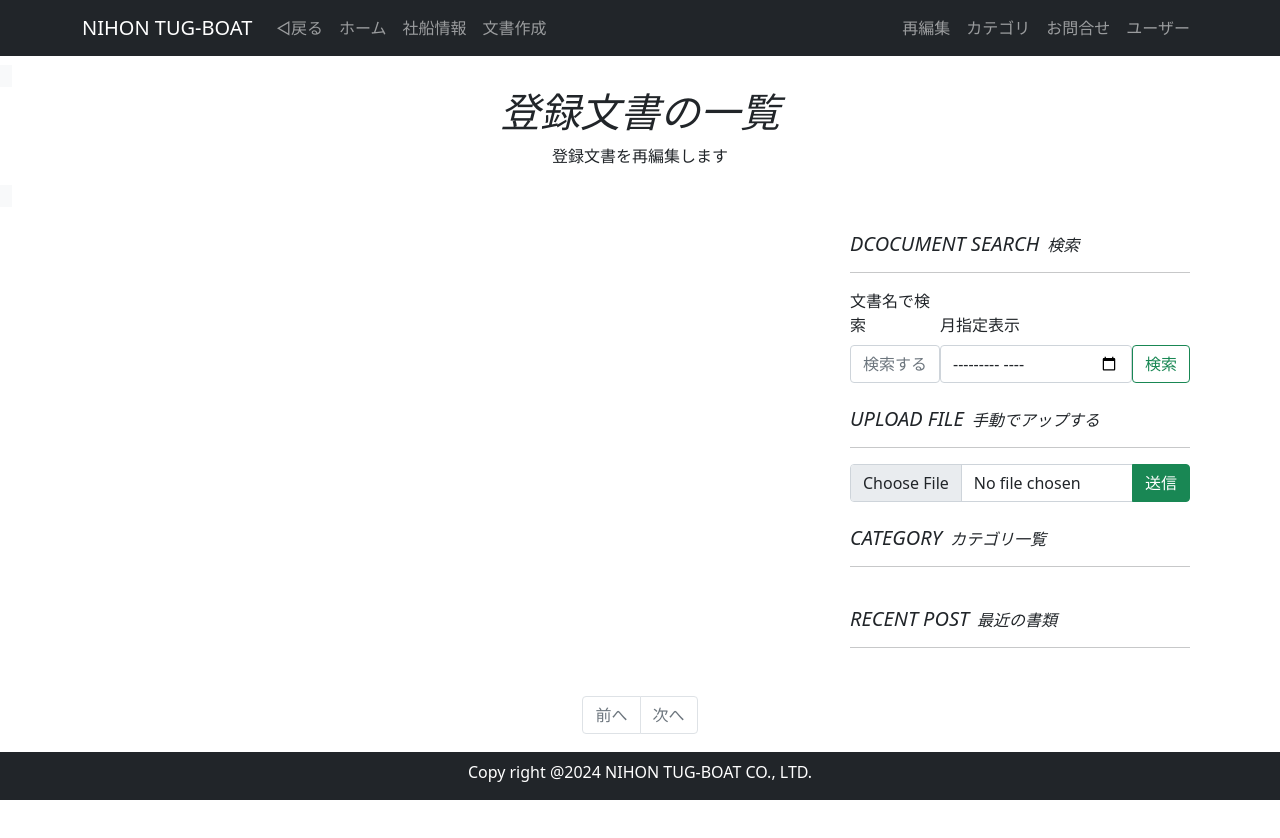
After one commit to HideakiKuroda/flask-webapp2, a Flask app: template ntb_marine/templates/documents/edited_list.html in a window 1280 px wide. The commit adds this page. Run offline with Flask 3, Linux system fonts and the light colour scheme; the template is opened without the code that fills it: values that come from a table or form of the project are taken from there, others are empty; some libraries are stand-ins or nearby versions.

Commit message:
24.6.23 EditedSearch is OK

```diff
--- a/ntb_marine/document/forms.py
+++ b/ntb_marine/document/forms.py
@@ -1,12 +1,17 @@
 from flask_wtf import FlaskForm
 from flask_wtf.form import _Auto
-from wtforms import StringField, SubmitField, ValidationError, TextAreaField,SelectField, IntegerField
-from wtforms.validators import DataRequired, NumberRange
+from wtforms import StringField, SubmitField, ValidationError, TextAreaField,SelectField, IntegerField, DateField
+from wtforms.validators import DataRequired, NumberRange, Optional
 from ntb_marine.models import FileCategory
 from flask_wtf.file import FileField, FileAllowed
 
 class TemplateSearchForm(FlaskForm):
     searchtext = StringField('')
+    submit = SubmitField('検索')
+
+class EditedSearchForm(FlaskForm):
+    searchtext = StringField('文書名で検索')
+    searchdate = StringField('月指定表示', validators=[Optional()])
     submit = SubmitField('検索')
 
 class SignatureForm(FlaskForm):
--- a/ntb_marine/templates/base.html
+++ b/ntb_marine/templates/base.html
@@ -45,7 +45,7 @@
 
             <ul class="navbar-nav ms-auto">
                 <li class="nav-item">
-                <a class="nav-link "  href="#">再編集</a>
+                <a class="nav-link "  href="{{ url_for('document.edited_list') }}">再編集</a>
               </li>
               <li class="nav-item">
                 <a class="nav-link" href="#">カテゴリ</a>
--- /dev/null
+++ b/ntb_marine/templates/documents/edited_list.html
@@ -0,0 +1,246 @@
+{% extends "base.html" %}
+{% block content %}
+<header id="page-header">
+	<dev class="container my-3 bg-light">
+		<div class="row">
+			<div class="col-md-6 m-auto text-center">
+					<h1 class="fst-italic">登録文書の一覧</h1>
+					<p>登録文書を再編集します</p>
+			</div>
+		</div>
+	</dev>
+</header>
+<!-- Page discription -->
+<div class="container my-3">
+	<div class="row mb-2">
+		<!-- content(Left) -->
+		<div class="col-8">
+		<!-- Blog Post -->
+			<section id="blog_post">
+				<div class="row">
+					{% for edited in edited_list.items %}
+					<div class="col-sm-3 mb-2">
+						<div class="card">
+							<div class="card-body" style="max-height: 26rem;">
+								<div class="mb-2" style="text-align: center;">
+									{% if edited.file_name.endswith('.xlsx') %}
+										<img src="{{ url_for('static', filename='/Excel/Excel-1.png')}}"  class="img-fluid card-img-top" style="max-height: 10rem; width: 50%;">
+									{% elif edited.file_name.endswith('.docx') %}
+										<img src="{{ url_for('static', filename='/Word/Word-1.png')}}"  class="img-fluid card-img-top" style="max-height: 10rem; width: 50%;">
+									{% endif %}
+								</div>
+								<h5 class="card-title">{{ edited.name }}</h5>
+								<p class="card-text">No.:{{ edited.doc_code }}</p>
+								<p class="card-text">日付:{{ edited.updated_at }}</p>
+								<p class="card-text">署名:{{ edited.signature }}</p>
+								<button type="button" class="btn btn-primary" data-bs-toggle="modal" data-bs-target="#createDocumentModal"
+									data-template-name="{{ edited.name }}" data-template-doc-code="{{ edited.doc_code }}" data-template-id="{{ edited.id }}">
+									再編集
+								</button>
+							</div>
+						</div>
+					</div>
+					{% endfor %}
+				</div>
+			</section>
+
+			<!-- メニュー  -->
+			<section id="menu">
+
+			</section>
+		</div>
+		<!-- Side Bar -->
+		<div class="col-md-4">
+			<div class="sticky-top">
+			<!-- <div class="position-sticky" style="top: 2rem;"> -->
+				<!-- 検索欄 -->
+				<!-- <div class="container-fluid mb-3"> -->
+					<div class="p-2 mb-2">
+						<h5 class="fst-italic">DCOCUMENT SEARCH<span class="ms-2 fs-6">検索</span></h5>
+						<hr>
+						<form action="{{ url_for('document.edited_serch')}}" class="d-flex" method="POST" >
+						{{ edited_form.hidden_tag() }}
+						<div class="d-flex align-items-end">
+						{{ render_field(edited_form.searchtext, class="form-control me-2", placeholder="検索するテキスト入力") }}
+						{{ render_field(edited_form.searchdate, type="month", class="form-control") }}
+						{{ edited_form.submit(class="btn btn-outline-success h-52") }}
+						</div>
+						</form>
+					</div>
+				<div class="p-2 mb-2">
+					<h5 class="fst-italic">UPLOAD FILE<span class="ms-2 fs-6">手動でアップする</span></h5>
+					<hr>
+					<form method="POST" enctype="multipart/form-data" action="#">
+					<div class="input-group">
+						<input type="file" class="form-control" id="inputGroupFile04" name="file1">
+					  	<button class="btn btn-success" type="submit">
+							送信
+					  </button>
+					</div>
+				  </form>
+				</div>
+				<!-- カテゴリ一覧 -->
+				<div class="p-2 mb-2">
+					<h5 class="fst-italic">CATEGORY<span class="ms-2 fs-6">カテゴリ一覧</span></h5>
+					<hr>
+					<ol class="list-unstyled">
+						{% for category in file_categories %}
+						<li>
+							<a href="{{ url_for('document.category_posts', file_category_id=category.id ) }}" class="text-decoration-none">
+								<span class="ms-2">{{ category.name }}</span>
+							</a>
+						</li>
+						<hr>
+						{% endfor %}
+					</ol>
+				</div>
+				<!-- 最新記事 -->
+				<div class="p-2 mb-2">
+					<h5 class="fst-italic">RECENT POST<span class="ms-2 fs-6">最近の書類</span></h5>
+					<hr>
+					<ol class="list-unstyled">
+						{% for recent_doc in edited_docs %}
+						<li>
+							<a href="#" class="text-decoration-none">
+								{% if recent_doc.file_name.endswith('.xlsx') %}
+								<img src="{{ url_for('static', filename='/Excel/Excel-1.png')}}"  class="img-fluid" width="90" height="50">
+								{% elif recent_doc.file_name.endswith('.docx') %}
+								<img src="{{ url_for('static', filename='/Word/Word-1.png')}}"  class="img-fluid" width="90" height="50">
+								{% endif %}
+								<span class="ms-2">{{ recent_doc.doc_code }}</span>
+								<span class="ms-2">{{ recent_doc.name }}</span>
+							</a>
+						</li>
+						<hr>
+						{% endfor %}
+					</ol>
+				</div>
+			<!-- </div> -->
+			</div>
+		</div> <!-- Side Bar end-->
+	</div>   <!--  <div class="row mb-2"></div> -->
+	<!-- pagination -->
+	<div class="row mb-2">
+		<nav class="my-2" aria-label="Page navigation">
+			<ul class="pagination justify-content-center">
+			<li {% if edited_list.has_prev %}class="page-item"{% else %} class="page-item disabled"{% endif %}><a class="page-link" href="{% if edited_list.has_prev %}{{ url_for('document.doc_temps', page=edited_list.prev_num)}}{% else %}#{% endif %}">前へ</a></li>
+			{% for page_num in edited_list.iter_pages(left_edge=1, right_edge=1, left_current=1, right_current=2) %}
+				{% if page_num %}
+					{% if edited_list.page == page_num %}
+					<li class="page-item disabled"><a class="page-link" href="#">{{ page_num }}</a></li>
+					{% else %}
+					<li class="page-item"><a class="page-link" href="{{ url_for('document.doc_temps', page=page_num)}}">{{ page_num }}</a></li>
+					{% endif %}
+				{% else %}
+				<li class="page-item disabled"><a class="page-link" href="#">&hellip;</a></li>
+				{% endif %}
+			{% endfor %}
+			<li {% if edited_list.has_next %}class="page-item"{% else %}class="page-item disabled"{% endif %}><a class="page-link" href="{% if edited_list.has_next %}{{ url_for('document.doc_temps', page=edited_list.next_num)}}{% else %}#{% endif %}">次へ</a></li>
+			</ul>
+		</nav>
+	</div> <!-- pagination -->
+</div>   <!-- <div class="container my-3"></div> -->
+       <!-- Modal -->
+        <div class="modal fade" id="createDocumentModal" tabindex="-1" role="dialog" aria-labelledby="createDocumentModalLabel" aria-hidden="true">
+            <div class="modal-dialog" role="document">
+                <div class="modal-content">
+                    <div class="modal-header">
+                        <h5 class="modal-title" id="createDocumentModalLabel">書類作成</h5>
+                        <button type="button" class="close" data-bs-dismiss="modal" aria-label="Close">
+                            <span aria-hidden="true">&times;</span>
+                        </button>
+                    </div>
+                    <form method="post" action="{{ url_for('document.create_document') }}" >
+						{{ signature_form.hidden_tag() }}
+                        <div class="modal-body">
+                            <div class="form-group px-3">
+                                <label for="doc_code">書類のコード</label>
+								<input type="text" class="form-control" id="template-doc-code" readonly>
+								<label for="doc_code">書類名</label>
+								<input type="text" class="form-control" id="template-name" readonly>
+								{{ signature_form.template_id(class_="d-none") }}
+								<input type="file" name="temp_file_path" id="temp_file_path" style="display: none;">
+								<input type="number" name="document_id" id="document_id" style="display: none;">
+							</div>
+                            <div class="form-group px-3 py-1">
+                                {{ render_field(signature_form.signature,class="form-control me-2", placeholder="名前を入力してください") }}
+							</div>
+                            <div id="select-wrapper" class="form-group  w-auto px-3">
+    							{{ render_field(signature_form.ship_id, id="select2",class_="form-control", placeholder="船前を選択してください", style="width: 430px;") }}
+                            </div>
+                        </div>
+                        <div class="modal-footer">
+                            <button type="button" class="btn btn-secondary" data-bs-dismiss="modal" >Close</button>
+                            <button type="button" class="btn btn-success" data-bs-dismiss="modal" onclick="executeMethod()">アップロード</button>
+                            {{ signature_form.submit(class="btn btn-primary") }}
+                        </div>
+                    </form>
+                </div>
+            </div>
+        </div>
+		<script>
+			$('#select2').select2({
+			dropdownParent: $("#select-wrapper"),
+			})
+			$(function() {
+			  $('#createDocumentModal').on('show.bs.modal', function(event) {
+				var button = $(event.relatedTarget); // モーダルを起動したボタン
+				var templateName = button.data('template-name'); // テンプレート名
+				var templateDocCode = button.data('template-doc-code'); // ドキュメントコード
+				var templateId = button.data('template-id'); // テンプレートID
+
+				// モーダル内のフィールドにデータを設定
+				$('#template-name').val(templateName);
+				$('#template-doc-code').val(templateDocCode);
+				$('#template-id').val(templateId);
+				document.getElementById('{{ signature_form.template_id.id }}').value =  templateId;
+			  });
+			});
+
+			// JavaScriptでselect2の選択値をsignature_form.ship_idに設定
+			// function setTemplateId(value) {
+			// 	document.getElementById('{{ signature_form.template_id.id }}').value =  templateId;
+			// }
+			function fixEdgePath(path) {
+				return path.replace(/\\\\/g, '\\');
+			}
+			function executeMethod() {
+			    // フォームからデータを取得する
+			let temp_file_path = document.getElementById('temp_file_path').value;
+    		let document_id = document.getElementById('document_id').value;
+			temp_file_path = fixEdgePath(temp_file_path);
+			console.log("Corrected temp_file_path:", temp_file_path);
+
+			const formData = new FormData();
+			formData.append('temp_file_path', temp_file_path);
+			formData.append('document_id', document_id);
+
+			fetch('/upload_temp_file', {
+				method: 'POST',
+				body: formData,
+			})
+			.then(response => response.json())
+			.then(data => {
+				if (data.message) {
+            		alert(data.message);  // メッセージを表示する（必要に応じて変更）
+				}
+				if (data.redirect) {
+					window.location.href = data.redirect;  // リダイレクトする
+				}
+			})
+			.catch(error => {
+				console.error('Error:', error);
+			});
+			}
+			</script>
+			<!-- <head>
+				<style>
+				  .select2-container {
+						width: 430px !important;
+					}
+					/* .modal {
+						z-index: 1050 !important;
+					}	 */
+				</style>
+			</head> -->
+{% endblock %}
```
Also changed, not shown: ntb_marine/document/views.py (+86 -42 lines), instance/ntb.db.
